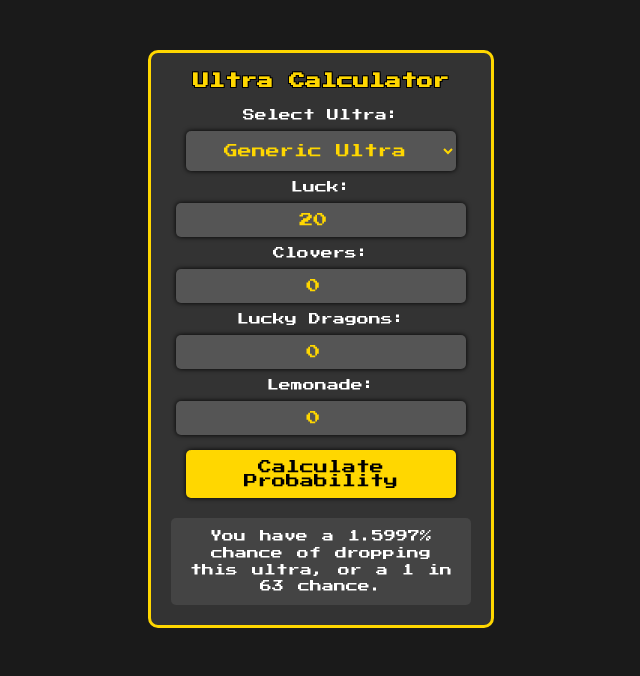
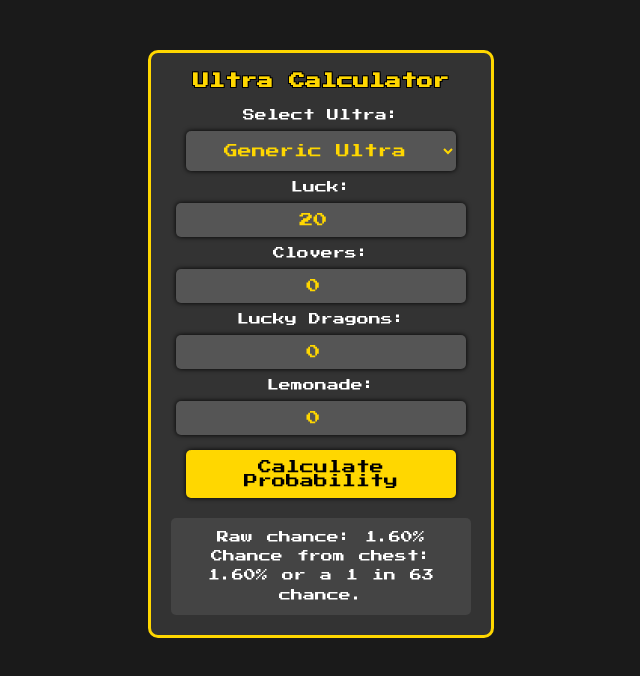
Before and after one commit to Cuteb-web/Ultra-Calculator, a plain HTML site: page index.html in a window 1280 px wide. Both pictures are taken after a click on the button "Calculate Probability". Shown: the whole page, without its empty margins (319-959 px from the left). Drawn offline with Linux system fonts and the light colour scheme.

Commit message:
better ui

```diff
--- a/index.html
+++ b/index.html
@@ -15,7 +15,7 @@
 			<h1>Ultra Calculator</h1>
 			<label for="ultra">Select Ultra:</label>
 			<select id="ultra">
-                <option value="-1">Generic Ultra</option>
+				<option value="-1">Generic Ultra</option>
 				<option value="2">Blue Ring</option>
 				<option value="3">Red Ring</option>
 				<option value="4">Normal Invisibility Cloak</option>
@@ -70,8 +70,6 @@
 			<input type="number" id="lemonade" min="0" max="1" value="0" />
 			<button id="calculate">Calculate Probability</button>
 			<div id="results">
-				You have a _____% chance of dropping this ultra, or a 1 in ____
-				chance.
 			</div>
 		</div>
 		<script src="script.js"></script>
--- a/script.js
+++ b/script.js
@@ -5,6 +5,9 @@ const dragonsInput = document.getElementById("dragons");
 const lemonadeInput = document.getElementById("lemonade");
 const calculateButton = document.getElementById("calculate");
 const resultsDiv = document.getElementById("results");
+
+resultsDiv.textContent =
+	"Raw chance: 0.000%\n\n Chance from chest: 0.000%\n\n OR a 1 in 0 chance.";
 
 calculateButton.addEventListener("click", () => {
 	runCalculations();
@@ -15,7 +18,7 @@ document.addEventListener("keydown", function (e) {
 });
 
 const items = {
-	"Generic Ultra": { tickets: 100000000, dungeon: -4, id: -1 },
+	"Generic Ultra": { tickets: 1, dungeon: -4, id: -1 },
 	"Blue Ring": { tickets: 500, dungeon: -1, id: 2 },
 	"Red Ring": { tickets: 500, dungeon: -1, id: 3 },
 	"Normal Invisibility Cloak": { tickets: 3000, dungeon: -1, id: 4 },
@@ -59,7 +62,7 @@ const items = {
 	"Gem Dust Lv. 1": { tickets: 50, dungeon: 31, id: 191 },
 	"Flying Skill Lv. 1": { tickets: 10, dungeon: -1, id: 198 },
 	"Rose Ring": { tickets: 250, dungeon: -2, id: 262 }, // DUNGEON ID TBD
-	"BlazeTorch": { tickets: 500, dungeon: -3, id: 263 }, // DUNGEON ID TBD
+	BlazeTorch: { tickets: 500, dungeon: -3, id: 263 }, // DUNGEON ID TBD
 };
 
 function calculateUltraProbability(id, luck, clovers, dragons, lemonade) {
@@ -80,17 +83,19 @@ function calculateUltraProbability(id, luck, clovers, dragons, lemonade) {
 	}
 
 	// Calculate total tickets in the same dungeon or universal
-	let totalTickets = 0;
-	for (var name in items) {
-		const candidate = items[name];
-		if (candidate.dungeon === item.dungeon || candidate.dungeon === -1) {
-			totalTickets += candidate.tickets;
+	let totalTickets = item.id == -1 ? 1 : 0;
+	if (item.id != -1)
+		for (var name in items) {
+			const candidate = items[name];
+			if (candidate.dungeon === item.dungeon || candidate.dungeon === -1) {
+				totalTickets += candidate.tickets;
+			}
 		}
-	}
 
 	const probability = luckcalc * ((100 * item.tickets) / totalTickets);
+	console.log("item: " + (100 * item.tickets) / totalTickets + " ");
 	console.log("luckcalc: " + luckcalc + " ");
-	return probability;
+	return [probability, luckcalc];
 }
 
 function runCalculations() {
@@ -109,7 +114,9 @@ function runCalculations() {
 	);
 	const fraction = (percentage) => (1 / (percentage / 100)).toFixed(0);
 
-	resultsDiv.textContent = `You have a ${probability.toFixed(
-		4
-	)}% chance of dropping this ultra, or a 1 in ${fraction(probability)} chance.`;
+	resultsDiv.textContent = `Raw chance: ${(100 * probability[1]).toPrecision(
+		3
+	)}%\n\n Chance from chest: ${probability[0].toPrecision(3)}%\n or a 1 in ${fraction(
+		probability[0]
+	)} chance.`;
 }
--- a/style.css
+++ b/style.css
@@ -72,5 +72,5 @@ button:hover {
 	background-color: #444444;
 	border-radius: 5px;
 	word-spacing: 2px;
-	line-height: 1.4;
+	line-height: 1.6; /* Increased line height for better readability */
 }
```
